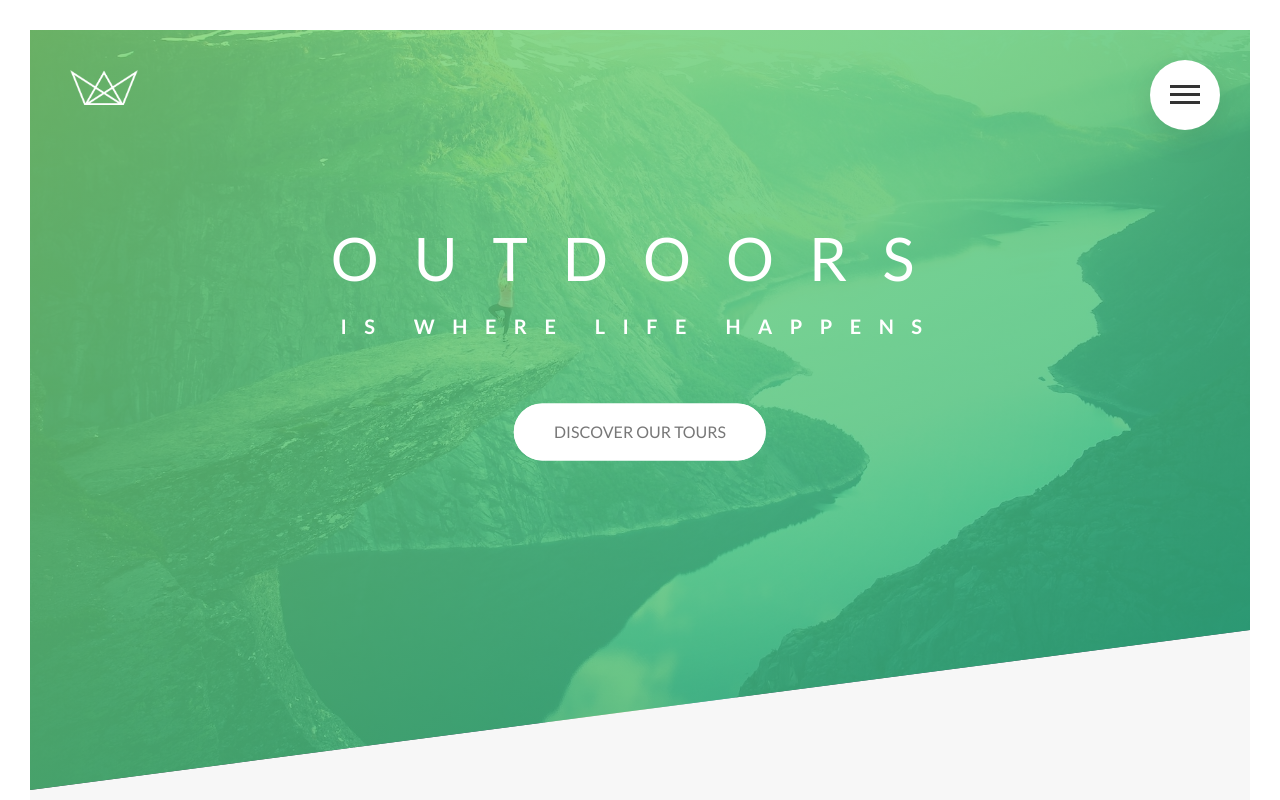
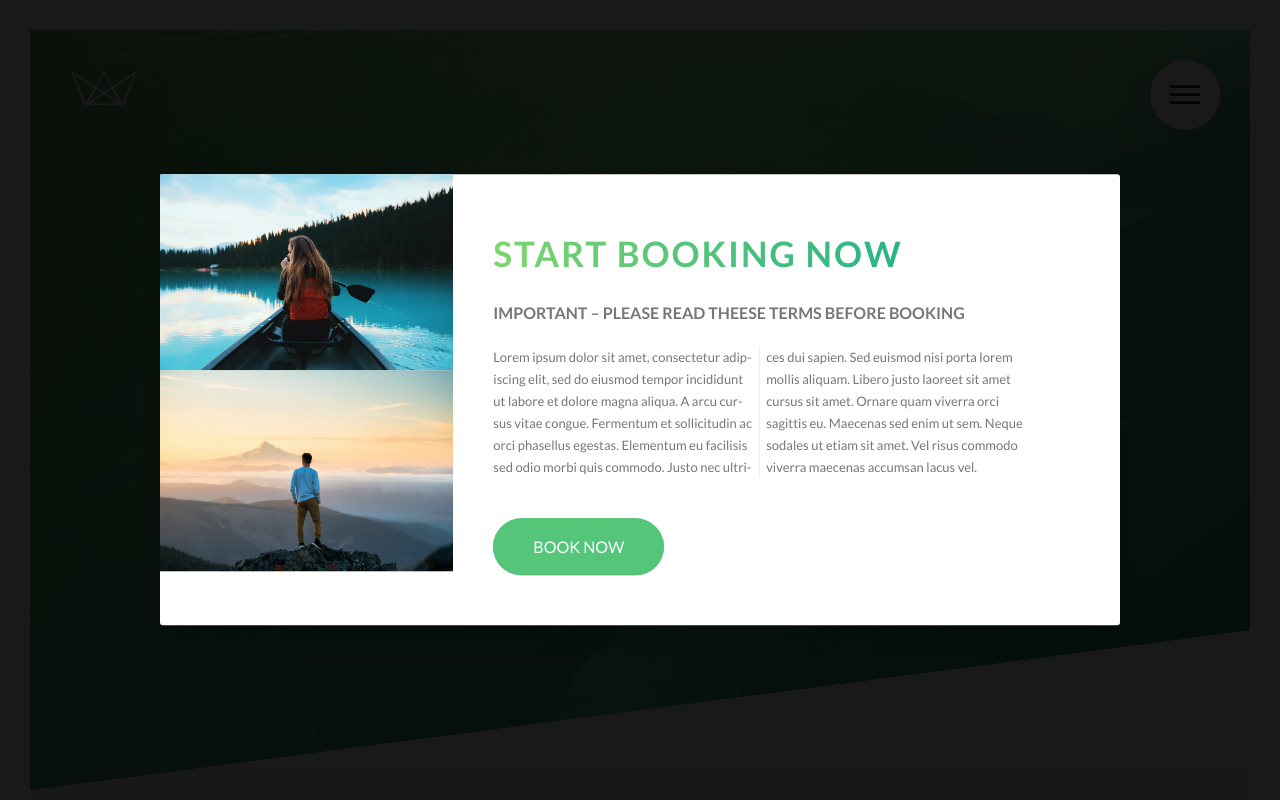
Before and after one commit to bugracelenk/natours, a website: page index.html in a window 1280 px wide. Shown: the top 800 px of the page. Drawn offline with Linux system fonts and the light colour scheme.

Commit message:
added popup -- WIP

```diff
--- a/index.html
+++ b/index.html
@@ -23,11 +23,11 @@
 
       <nav class="navigation-nav">
         <ul class="navigation-nav-list">
-          <li class="navigation-nav-list-item"><a href="" class="navigation-link">About Natours</a></li>
-          <li class="navigation-nav-list-item"><a href="" class="navigation-link">Your benefits</a></li>
-          <li class="navigation-nav-list-item"><a href="" class="navigation-link">Popular Tours</a></li>
-          <li class="navigation-nav-list-item"><a href="" class="navigation-link">Stories</a></li>
-          <li class="navigation-nav-list-item"><a href="" class="navigation-link">Book Now</a></li>
+          <li class="navigation-nav-list-item"><a href="#about" class="navigation-link">About Natours</a></li>
+          <li class="navigation-nav-list-item"><a href="#features" class="navigation-link">Your benefits</a></li>
+          <li class="navigation-nav-list-item"><a href="#tours" class="navigation-link">Popular Tours</a></li>
+          <li class="navigation-nav-list-item"><a href="#stories" class="navigation-link">Stories</a></li>
+          <li class="navigation-nav-list-item"><a href="#booking" class="navigation-link">Book Now</a></li>
         </ul>
       </nav>
     </div>
@@ -64,7 +64,7 @@
     </section> -->
 
     <main>
-      <section class="section-about">
+      <section class="section-about" id="about">
         <div class="u-center-text m-b-l">
           <h2 class="heading-secondary">Exciting tours for adventurous peoples!</h2>
         </div>
@@ -94,7 +94,7 @@
         </div>
       </section>
 
-      <section class="section-features">
+      <section class="section-features" id="features">
         <div class="row">
           <div class="col-1-of-4">
             <div class="feature-box">
@@ -139,7 +139,7 @@
         </div>
       </section>
 
-      <section class="section-tours">
+      <section class="section-tours" id="tours">
         <div class="u-center-text m-b-l">
           <h2 class="heading-secondary">Most Popular Tours</h2>
         </div>
@@ -236,7 +236,7 @@
         </div>
       </section>
 
-      <section class="section-stories">
+      <section class="section-stories" id="stories">
         <div class="bg-video">
           <video class="bg-video-content" autoplay muted loop>
             <source src="img/video.mp4" type="video/mp4" />
@@ -288,7 +288,7 @@
         </div>
       </section>
 
-      <section class="section-booking">
+      <section class="section-booking" id="booking">
         <div class="row">
           <div class="booking">
             <div class="booking-form">
@@ -360,5 +360,27 @@
         </div>
       </div>
     </footer>
+
+    <div class="popup">
+      <div class="row popup-card">
+        <div class="col-1-of-3 popup-card-left">
+          <img src="img/nat-8.jpg" alt="Tour Photo" class="popup-card-image" />
+          <img src="img/nat-9.jpg" alt="Tour Photo" class="popup-card-image" />
+        </div>
+        <div class="col-2-of-3 popup-card-right">
+          <div class="popup-card-content">
+            <h2 class="heading-secondary m-b-s">Start Booking Now</h2>
+            <h3 class="heading-tertiary">Important &ndash; Please read theese terms before booking</h3>
+            <p class="popup-card-text m-b-m">
+              Lorem ipsum dolor sit amet, consectetur adipiscing elit, sed do eiusmod tempor incididunt ut labore et dolore magna aliqua. A arcu
+              cursus vitae congue. Fermentum et sollicitudin ac orci phasellus egestas. Elementum eu facilisis sed odio morbi quis commodo. Justo nec
+              ultrices dui sapien. Sed euismod nisi porta lorem mollis aliquam. Libero justo laoreet sit amet cursus sit amet. Ornare quam viverra
+              orci sagittis eu. Maecenas sed enim ut sem. Neque sodales ut etiam sit amet. Vel risus commodo viverra maecenas accumsan lacus vel.
+            </p>
+            <a href="#booking" class="btn btn--green">Book Now</a>
+          </div>
+        </div>
+      </div>
+    </div>
   </body>
 </html>
--- /dev/null
+++ b/sass/components/_popup.scss
@@ -0,0 +1,55 @@
+.popup {
+  width: 100%;
+  height: 100vh;
+  position: fixed;
+  top: 0;
+  left: 0;
+  background-color: transparentize($color-black, $amount: 0.1);
+  z-index: 99999;
+  &-card {
+    @include centerHorizontalVertical;
+    background-color: $color-white;
+    width: 75%;
+    box-shadow: 0 2rem 4rem rgba($color-black, $alpha: 0.2);
+    border-radius: 3px;
+    display: table;
+    &-left {
+      width: 33.3%;
+      display: table-cell;
+    }
+
+    &-right {
+      width: 66.6%;
+      display: table-cell;
+    }
+
+    &-content {
+      padding: 5rem 0;
+    }
+
+    &-text {
+      font-size: 1.3rem;
+      max-width: 85%;
+
+      column-count: 2;
+      column-count: 2;
+      column-rule: 1px solid $color-grey-light-2;
+
+      -moz-column-count: 2;
+      -moz-column-count: 2;
+      -moz-column-rule: 1px solid $color-grey-light-2;
+
+      margin-top: 2rem;
+
+      hyphens: auto;
+
+      -moz-hyphens: auto;
+      -webkit-hyphens: auto;
+      -ms-hyphens: auto;
+    }
+    &-image {
+      display: block;
+      width: 100%;
+    }
+  }
+}
--- a/sass/main.scss
+++ b/sass/main.scss
@@ -14,6 +14,7 @@
 @import "components/bg";
 @import "components/form";
 @import "components/feature-box";
+@import "components/popup";
 
 @import "layout/header";
 @import "layout/grid";
```
Also changed, not shown: css/style.css.
